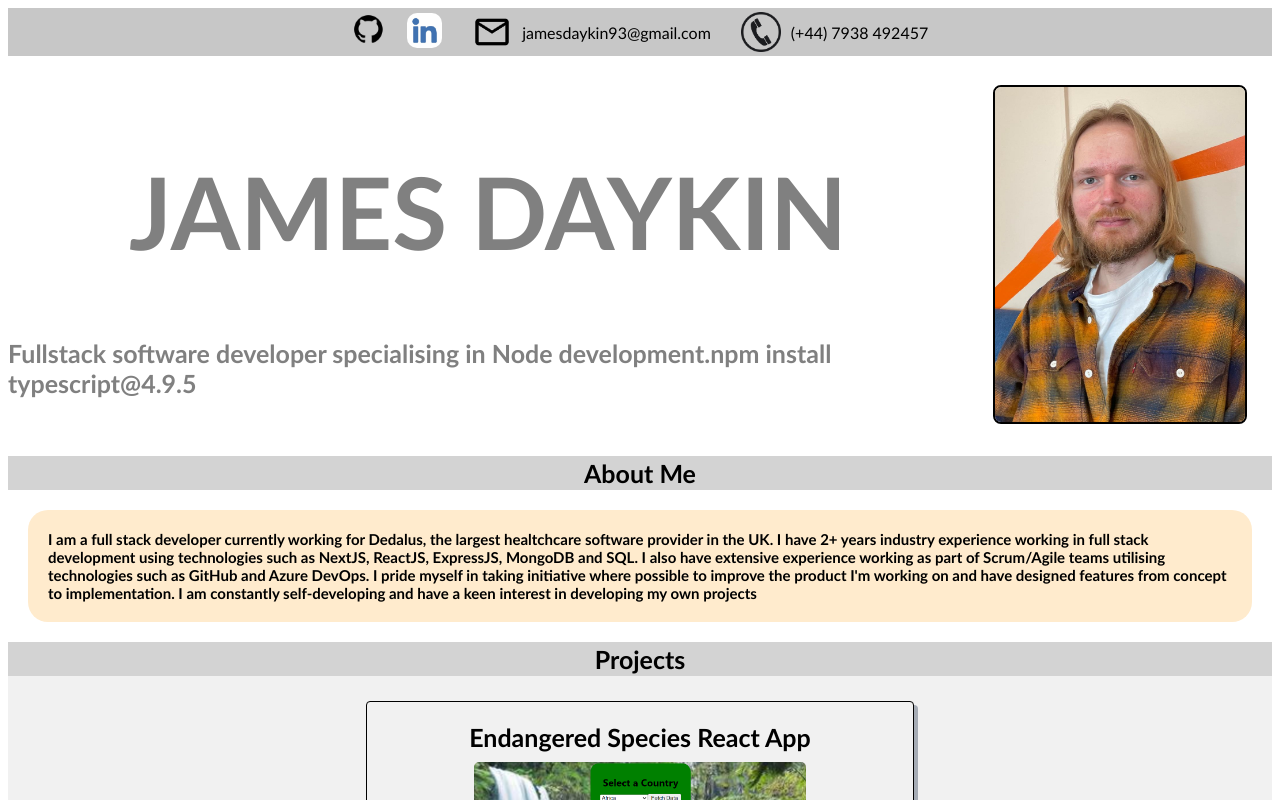
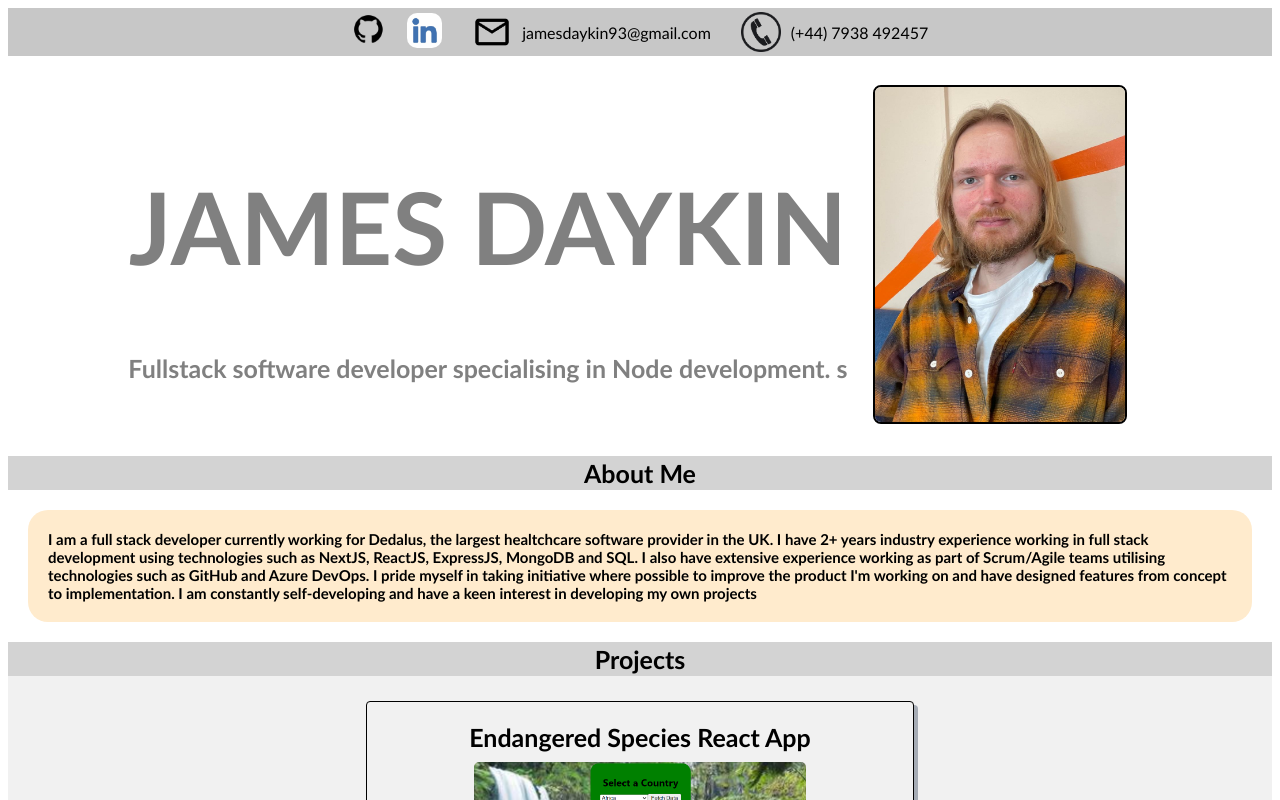
Before and after one commit to James-Daykin/portfolionew, a React (Create React App) app: page / in a window 1280 px wide. Shown: the top 800 px of the page. Built offline with nearby package versions, Linux system fonts and the light colour scheme.

Commit message:
changed text

```diff
--- a/src/components/BioTop.tsx
+++ b/src/components/BioTop.tsx
@@ -9,8 +9,7 @@ const BioTop: React.FC = () => {
         <div className="lines">
           <h1>JAMES DAYKIN</h1>
           <h2>
-            Fullstack software developer specialising in Node development.npm
-            install typescript@4.9.5
+            Fullstack software developer specialising in Node development. s{" "}
             <br />
             <br />
           </h2>
```
